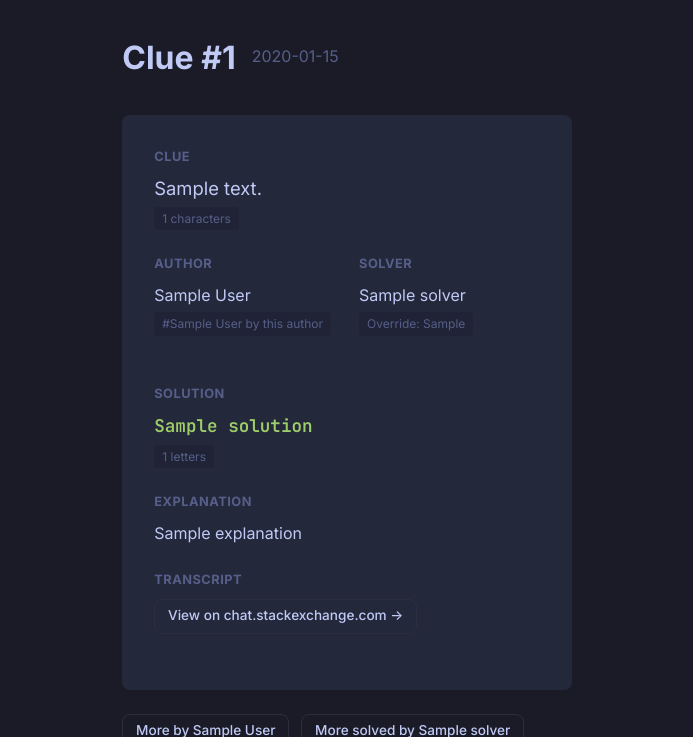
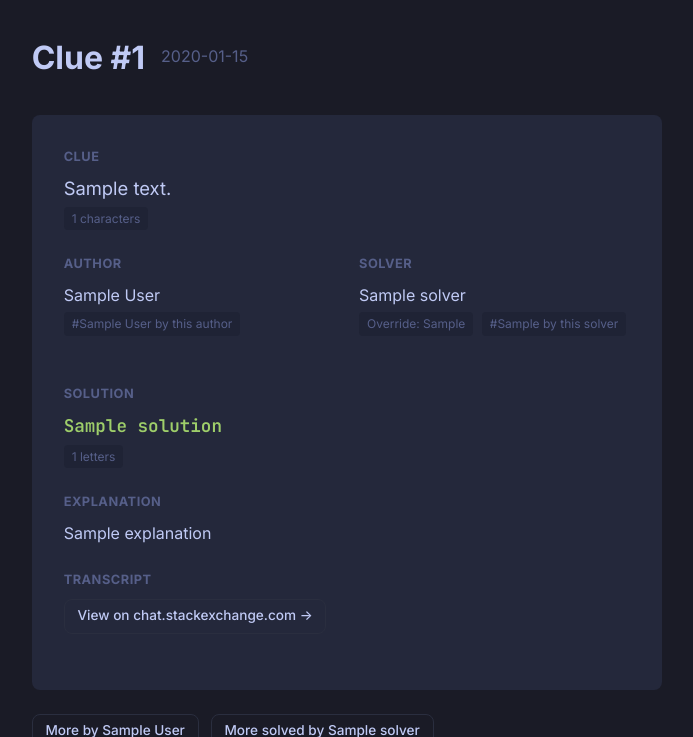
Before and after one commit to themoonisacheese/pse_cccc_db, a FastAPI app: template app/templates/clue_detail.html in a window 1280 px wide. Shown: the part 63-800 px from the top of the page, without its empty margins (293-986 px from the left). Run offline with FastAPI, Linux system fonts and the light colour scheme; the template is opened without the code that fills it: most values are stand-ins (such as "Sample title", 1, 10 or a date in 2020); parts of the project's set-up code (start-up, migrations or seed data) failed here and were passed over.

Commit message:
Add '#N by this solver' pill to clue detail

```diff
--- a/app/main.py
+++ b/app/main.py
@@ -263,20 +263,31 @@ async def clue_detail(request: Request, clue_id: int):
     from app.models.clue import Clue
 
     user = getattr(request.state, "user", None)
+    from sqlalchemy import func
     async with async_session() as db:
         result = await db.execute(select(Clue).where(Clue.id == clue_id))
         clue = result.scalar_one_or_none()
 
-    if not clue:
-        return templates.TemplateResponse(
-            "error.html",
-            {"request": request, "message": "Clue not found", "user": user},
-            status_code=404,
-        )
+        if not clue:
+            return templates.TemplateResponse(
+                "error.html",
+                {"request": request, "message": "Clue not found", "user": user},
+                status_code=404,
+            )
+
+        # Compute "Nth clue solved by this solver" dynamically
+        clues_by_solver_so_far = None
+        if clue.solver and clue.legacy_number:
+            clues_by_solver_so_far = await db.scalar(
+                select(func.count()).select_from(Clue).where(
+                    Clue.solver == clue.solver,
+                    Clue.legacy_number <= clue.legacy_number,
+                )
+            )
 
     return templates.TemplateResponse(
         "clue_detail.html",
-        {"request": request, "clue": clue, "user": user},
+        {"request": request, "clue": clue, "clues_by_solver_so_far": clues_by_solver_so_far, "user": user},
     )
 
 
--- a/app/templates/clue_detail.html
+++ b/app/templates/clue_detail.html
@@ -31,6 +31,9 @@
                 <p>{{ clue.solver or '—' }}</p>
                 {% if clue.override_solver %}
                 <span class="meta-tag">Override: {{ clue.override_solver }}</span>
+                {% endif %}
+                {% if clues_by_solver_so_far %}
+                <span class="meta-tag">#{{ clues_by_solver_so_far }} by this solver</span>
                 {% endif %}
             </div>
             <div class="detail-section">
```
